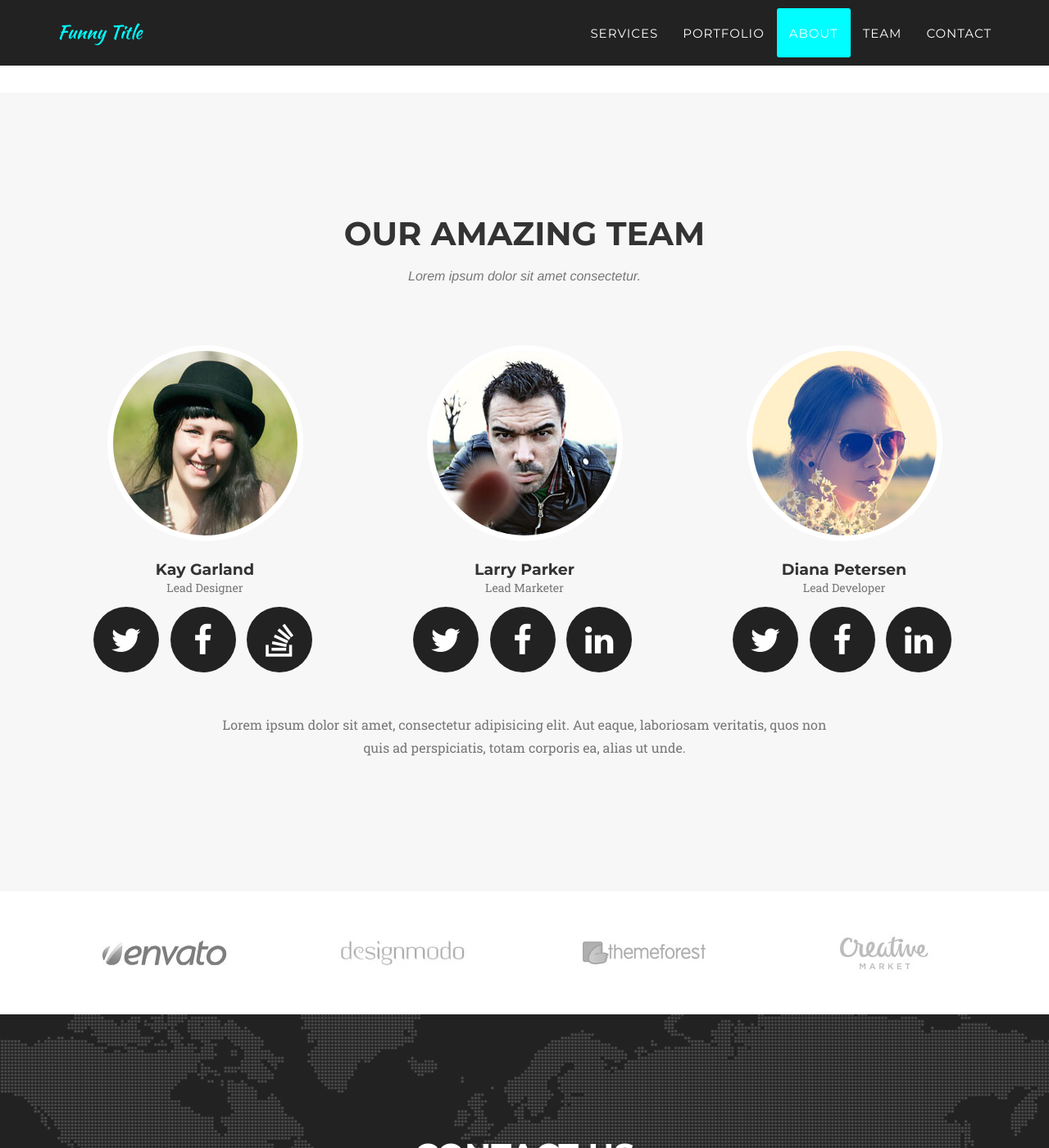
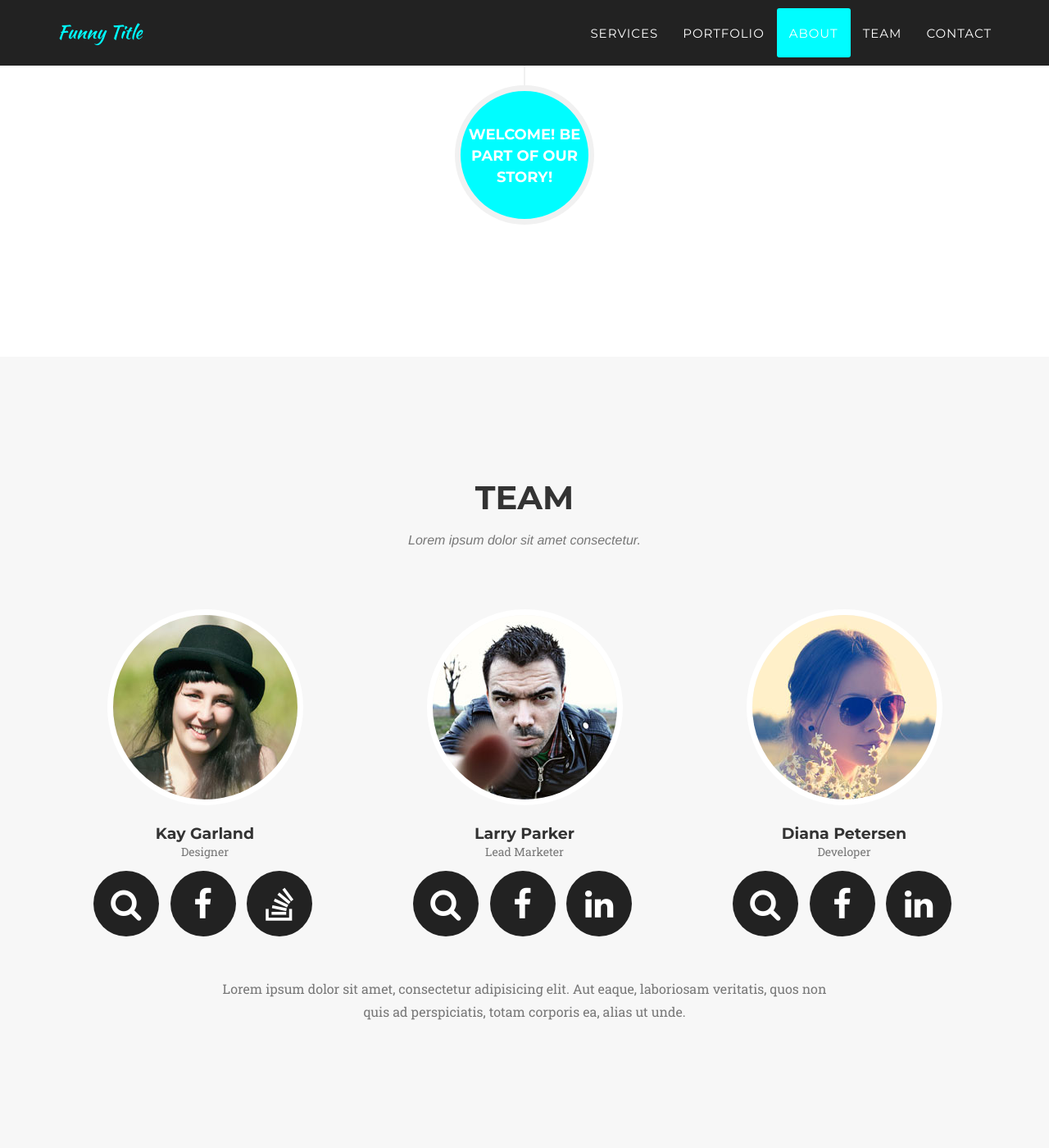
Before and after one commit to heydavid-dev/agency-clone-1-265, a Jekyll site: the page built from index.html, in a window 1280 px wide and 1400 px high, scrolled down 4452 px. Shown: the whole window at 82% size. Built offline with Jekyll 4.4.1, drawn with Linux system fonts in a browser that asks for light colours; some web fonts are replaced.

Commit message:
16 Mar 07:59_config.yml, _data/template.yml, _posts/0001-01-01-project-0.markdown, _posts/0001-01-01-project-1.markdown, _posts/0001-01-01-project-2.markdown, _posts/0001-01-01-project-3.markdown, _posts/0001-01-01-project-4.markdown, _posts/0001-01-01-project-5.markdown, img/header-bg.jpg, img/portfolio/dreams.png, img/portfolio/dreams-thumbnail.png, img/portfolio/escape.png, img/portfolio/escape-thumbnail.png, img/portfolio/golden.png, img/portfolio/golden-thumbnail.png, img/portfolio/treehouse.png, img/portfolio/treehouse-thumbnail.png, img/about/1.jpg, img/about/2.jpg, img/about/3.jpg, img/about/4.jpg

```diff
--- a/_config.yml
+++ b/_config.yml
@@ -14,22 +14,22 @@ services:
   description: Lorem ipsum dolor sit amet consectetur.
 services-list:
 - name: E-Commerce
-  icon: shopping-cart
+  icon: search
   description: Lorem ipsum dolor sit amet, consectetur adipisicing elit. Minima maxime
     quam architecto quo inventore harum ex magni, dicta impedit.
 - name: Responsive Design
-  icon: laptop
+  icon: search
   description: Lorem ipsum dolor sit amet, consectetur adipisicing elit. Minima maxime
     quam architecto quo inventore harum ex magni, dicta impedit.
 - name: Web Security
-  icon: lock
+  icon: search
   description: Lorem ipsum dolor sit amet, consectetur adipisicing elit. Minima maxime
     quam architecto quo inventore harum ex magni, dicta impedit.
 portfolio:
   title: Portfolio
   description: Lorem ipsum dolor sit amet consectetur.
 team:
-  title: Our Amazing Team
+  title: Team
   top-description: Lorem ipsum dolor sit amet consectetur.
   bottom-description: Lorem ipsum dolor sit amet, consectetur adipisicing elit. Aut
     eaque, laboriosam veritatis, quos non quis ad perspiciatis, totam corporis ea,
@@ -67,10 +67,10 @@ about-end-timeline:
 people-list:
 - name: Kay Garland
   pic: 1
-  position: Lead Designer
+  position: Designer
   social-list:
-  - title: twitter
-    url: https://twitter.com
+  - title: search
+    url: https://google.com
   - title: facebook
     url: https://facebook.com
   - title: stack-overflow
@@ -79,18 +79,18 @@ people-list:
   pic: 2
   position: Lead Marketer
   social-list:
-  - title: twitter
-    url: https://twitter.com
+  - title: search
+    url: https://google.com
   - title: facebook
     url: https://facebook.com
   - title: linkedin
     url: https://linkedin.com
 - name: Diana Petersen
   pic: 3
-  position: Lead Developer
+  position: Developer
   social-list:
-  - title: twitter
-    url: https://twitter.com
+  - title: search
+    url: https://google.com
   - title: facebook
     url: https://facebook.com
   - title: linkedin
```
Also changed, not shown: img/about/1.jpg, img/about/2.jpg, img/about/3.jpg, img/about/4.jpg, img/header-bg.jpg, img/portfolio/dreams-thumbnail.png, img/portfolio/dreams.png, img/portfolio/escape-thumbnail.png, img/portfolio/escape.png, img/portfolio/golden-thumbnail.png, img/portfolio/golden.png, img/portfolio/treehouse-thumbnail.png, img/portfolio/treehouse.png.
